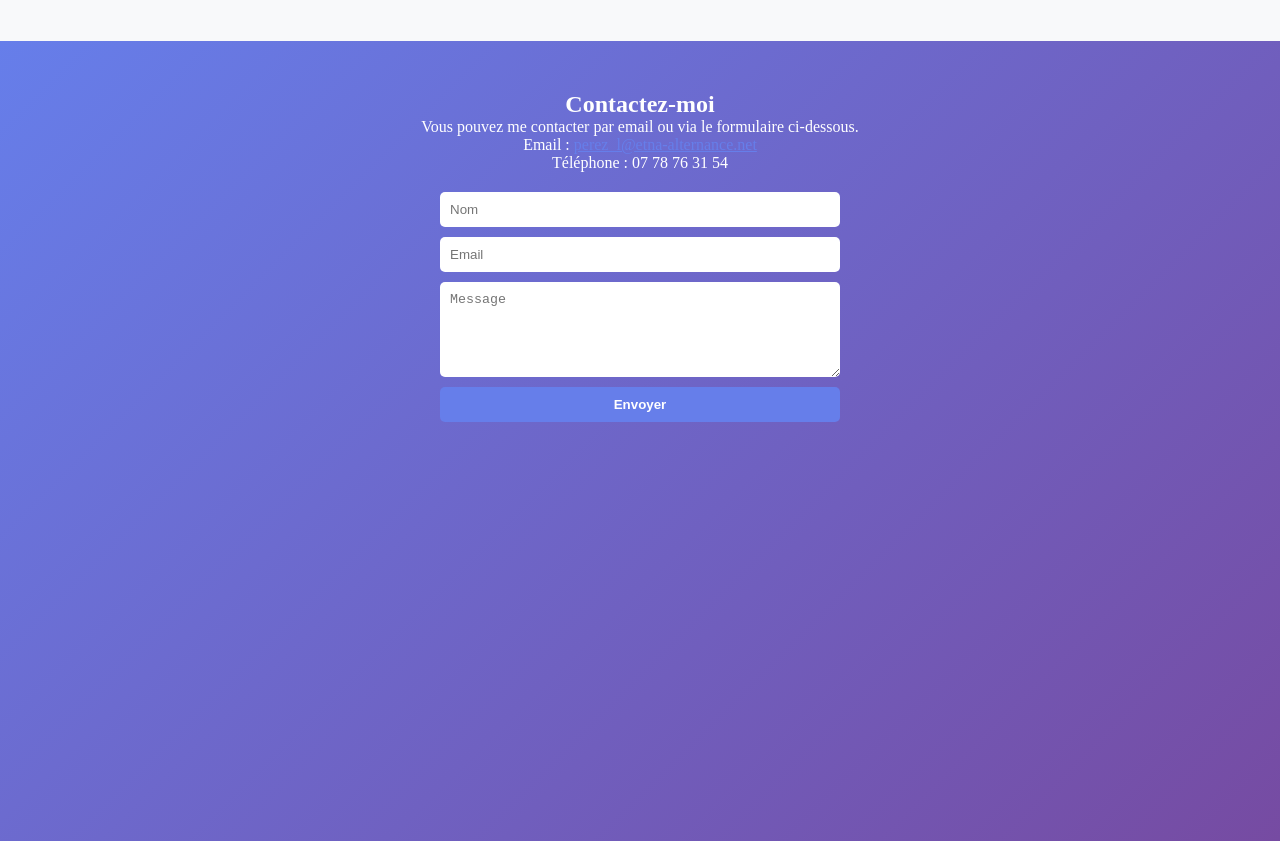
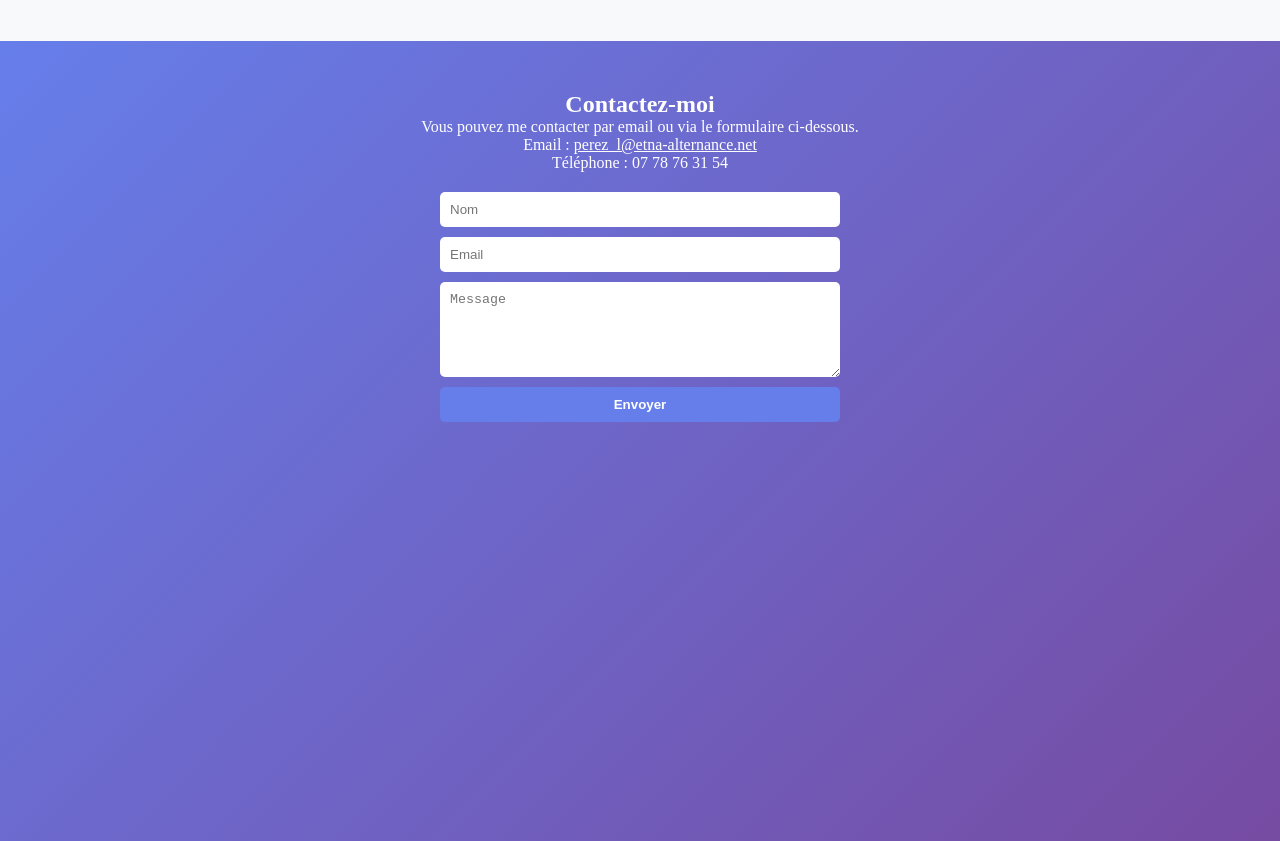
Before and after one commit to przlelia-art/Portfolio, a React (Vite) app: page / in a window 1280 px wide. Shown: the part 1800-2641 px from the top of the page. Built offline with nearby package versions, Linux system fonts and the light colour scheme.

Commit message:
fix: change email color

```diff
--- a/src/components/Contact.jsx
+++ b/src/components/Contact.jsx
@@ -15,7 +15,7 @@ function Contact() {
       <h2>Contactez-moi</h2>
       <p>Vous pouvez me contacter par email ou via le formulaire ci-dessous.</p>
 
-      <p>Email : <a href="mailto:perez_l@etna-alternance.net" style={{ color: "#667eea" }}>perez_l@etna-alternance.net</a></p>
+      <p>Email : <a href="mailto:perez_l@etna-alternance.net" style={{ color: "white", textDecoration: "underline" }}>perez_l@etna-alternance.net</a></p>
       <p>Téléphone : 07 78 76 31 54</p>
 
       <form style={{ display: "flex", flexDirection: "column", gap: "10px", maxWidth: "400px", margin: "20px auto" }}>
```
